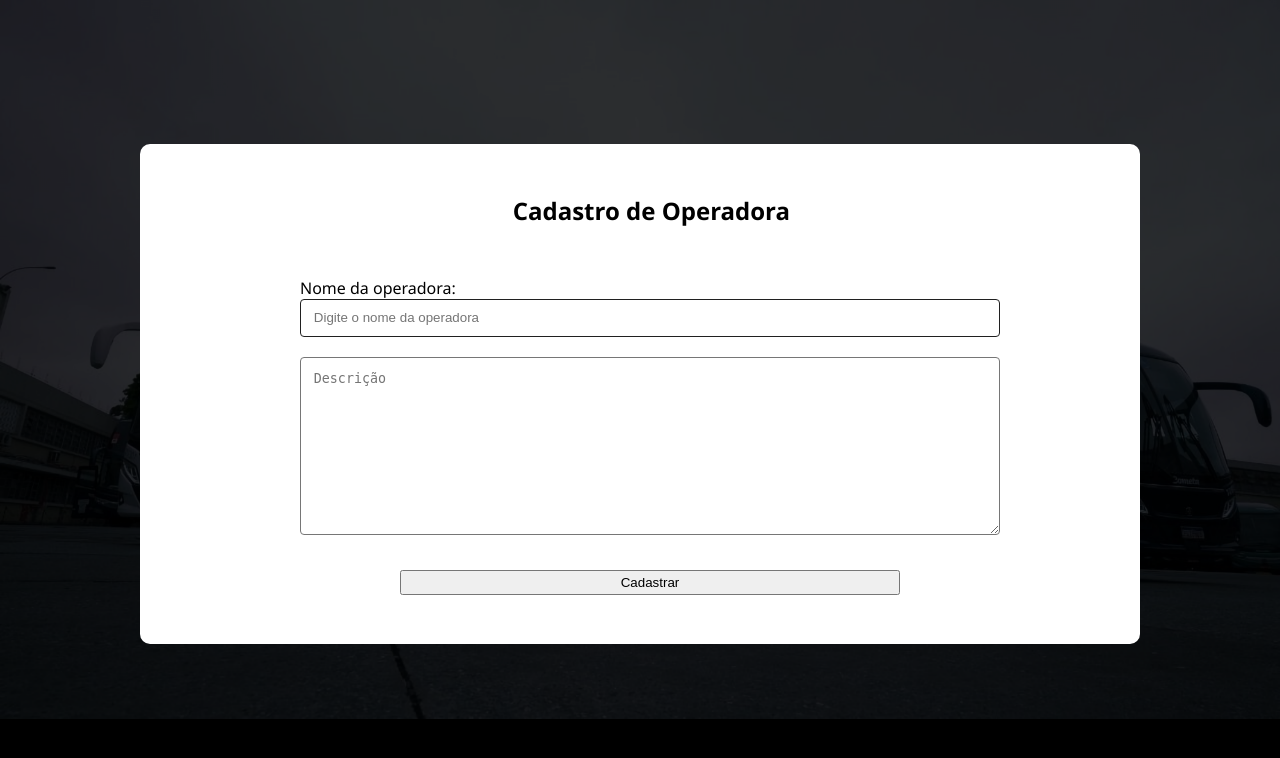
After one commit to Davi-senna/Teste-Audaz, a PHP site: page /form-operator.php in a window 1280 px wide. The commit adds this page. Shown: the top 758 px of the page. Run offline with PHP 8.4, Linux system fonts and the light colour scheme.

Commit message:
Feat: pagina de formulario de cadastro de operadoras criada

```diff
--- /dev/null
+++ b/form-operator.php
@@ -0,0 +1,47 @@
+<!DOCTYPE html>
+<html lang="pt-br">
+
+<head>
+    <meta charset="UTF-8">
+    <meta http-equiv="X-UA-Compatible" content="IE=edge">
+    <meta name="viewport" content="width=device-width, initial-scale=1.0">
+    <link rel="stylesheet" href="style.css">
+    <title>Teste prático</title>
+</head>
+
+<body>
+
+    <section class="content">
+
+        <div class="card-form">
+
+            <div class="container-h1">
+                <h1>Cadastro de Operadora</h1>
+            </div>
+
+
+            <form action="#">
+                <div class="container-form">
+                    <div class="form-group">
+                        <label for="nome">Nome da operadora:</label>
+                        <input class="input-form" type="text" required placeholder="Digite o nome da operadora" name="nome" id="nome">
+                    </div>
+
+                    <div class="form-group">
+                        <textarea placeholder="Descrição" name="" id="" cols="30" rows="10"></textarea>
+                    </div>
+
+                    <div class="form-group">
+                        <button type="submit">Cadastrar</button>
+                    </div>
+                </div>
+            </form>
+
+
+        </div>
+
+    </section>
+
+</body>
+
+</html>
--- a/style.css
+++ b/style.css
@@ -2,7 +2,7 @@
     margin: 0;
     padding: 0;
     box-sizing: border-box;
-    color: rgb(255, 255, 255);
+
 }
 
 body {
@@ -13,21 +13,24 @@ body {
 }
 
 .big-title {
-    font-size: 80px
+    font-size: 80px;
+    color: rgb(255, 255, 255);
 }
 
-header {
+.header {
     display: flex;
     align-items: center;
-    margin-top: 20px
+    margin-top: 20px;
+    color: rgb(255, 255, 255);
 }
 
 a {
-    text-decoration: none
+    text-decoration: none;
 }
 
-header a {
+.header a {
     margin-left: 50px;
+    color: rgb(255, 255, 255);
 }
 
 .container-h1 {
@@ -42,3 +45,82 @@ header a {
     justify-content: center;
     font-size: 18px;
 }
+
+.content {
+    width: 100%;
+    display: flex;
+    justify-content: center;
+}
+
+.container-list {
+    margin-top: 100px;
+}
+
+.container-list li {
+    list-style: none;
+    width: 600px;
+    height: 70px;
+    border-radius: 10px;
+    background-color: rgb(255, 255, 255);
+    display: flex;
+    justify-content: center;
+    align-items: center;
+    color: rgb(0, 0, 0);
+    font-size: 20px;
+    font-family: 'Arial';
+}
+
+.container-list li:hover {
+
+    background-color: rgb(176, 176, 176);
+}
+
+.card-form {
+    background-color: rgb(255, 255, 255);
+    width: 1000px;
+    height: 500px;
+    margin-top: 18vh;
+    border-radius: 10px;
+    font-family: 'Segoe UI', Tahoma, Geneva, Verdana, sans-serif;
+}
+
+.card-form h1 {
+    color: rgb(0, 0, 0);
+    margin: 50px 0 30px 0;
+}
+
+.form-group {
+    margin-top: 20px;
+    display: flex;
+    flex-direction: column;
+    margin-left: 160px;
+
+}
+
+.input-form {
+    width: 700px;
+    padding: 1vh 1vw;
+    border-radius: 0.25rem;
+    line-height: 1.5;
+    font-weight: 400;
+    border: 1px solid #202020;
+}
+
+
+.container-form{
+    width: 100%;
+    display: flex;
+    flex-direction: column;
+}
+
+textarea{
+    width: 700px;
+    border-radius: 0.25rem;
+    padding: 1vw;
+}
+
+button{
+    width: 500px;
+    height: 25px;
+    margin: 15px 0 0 100px;
+}
```
Also changed, not shown: index.php (+16 -3 lines).
